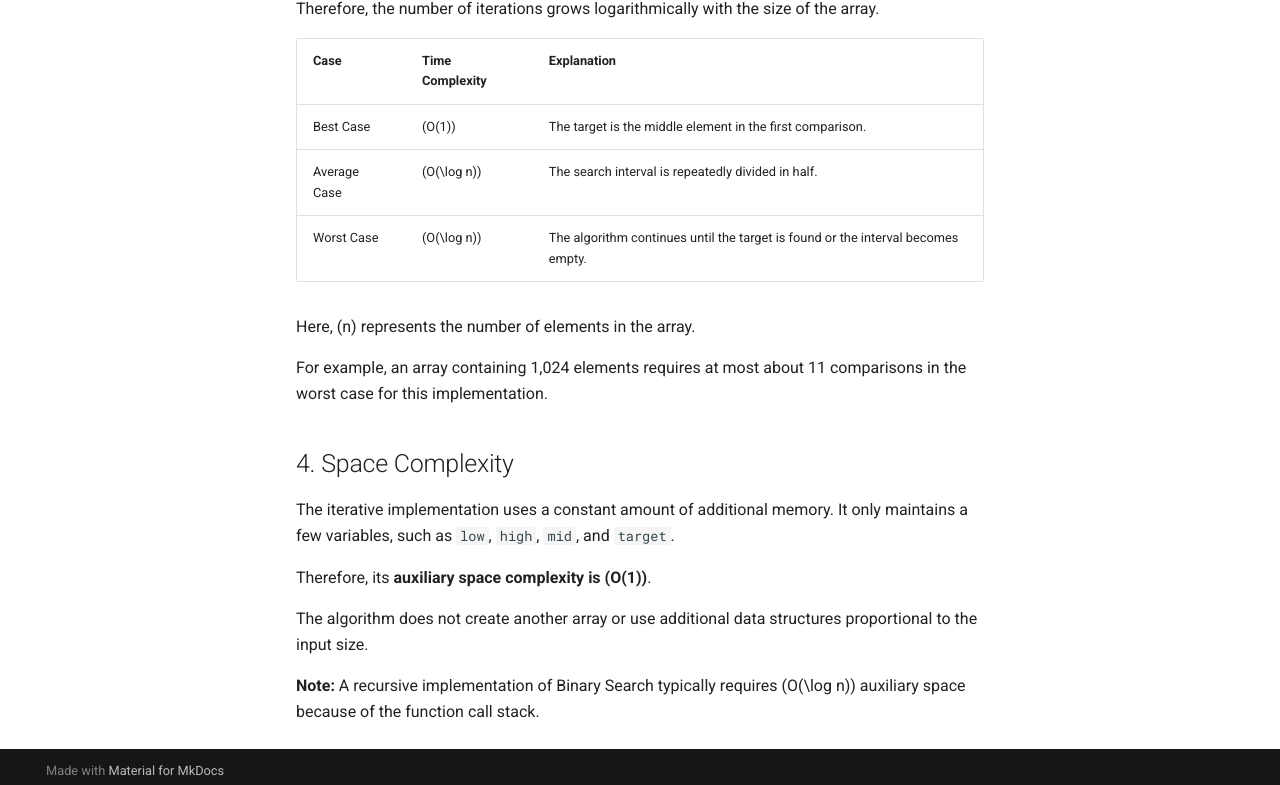
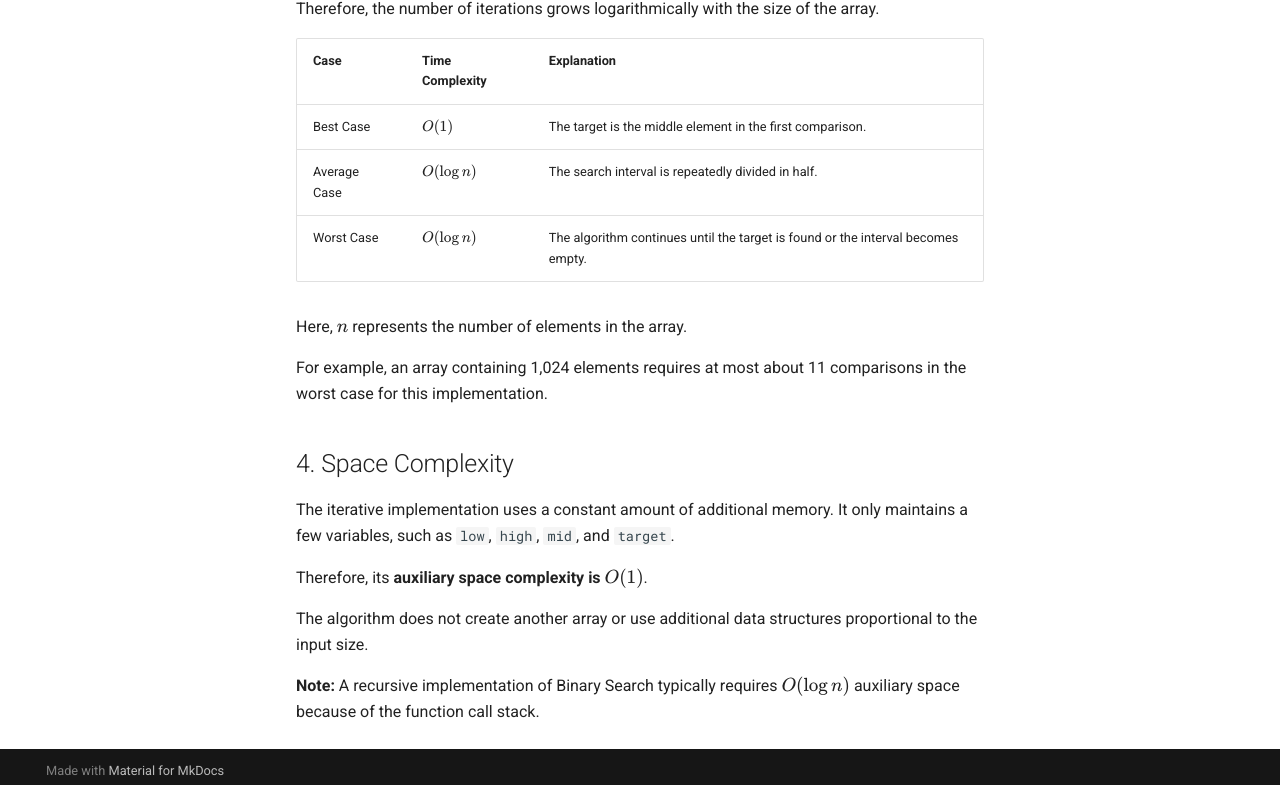
Before and after one commit to code-with-nazmul/Learn-CS, an MkDocs documentation site: the page built from docs/Algorithms/binary-search.md, in a window 1280 px wide and 1400 px high, scrolled down 1826 px. Shown: the part 607-1392 px from the top of the window. Built offline with MkDocs 1.6.1 and Material for MkDocs 9.7.7, drawn with Linux system fonts in a browser that asks for light colours.

Commit message:
ci: configure MkDocs deployment

```diff
--- a/mkdocs.yml
+++ b/mkdocs.yml
@@ -28,6 +28,8 @@ markdown_extensions:
   - pymdownx.inlinehilite
   - pymdownx.snippets
   - pymdownx.superfences
+  - admonition
+  - pymdownx.details
   - pymdownx.arithmatex:
       generic: true
 
@@ -35,10 +37,6 @@ extra_javascript:
   - javascripts/mathjax.js
   - https://unpkg.com/mathjax@3/es5/tex-mml-chtml.js
 
-markdown_extensions:
-  - admonition
-  - pymdownx.details
-  - pymdownx.superfences
 
 
 nav :
```
Also changed, not shown: 1 other file.
